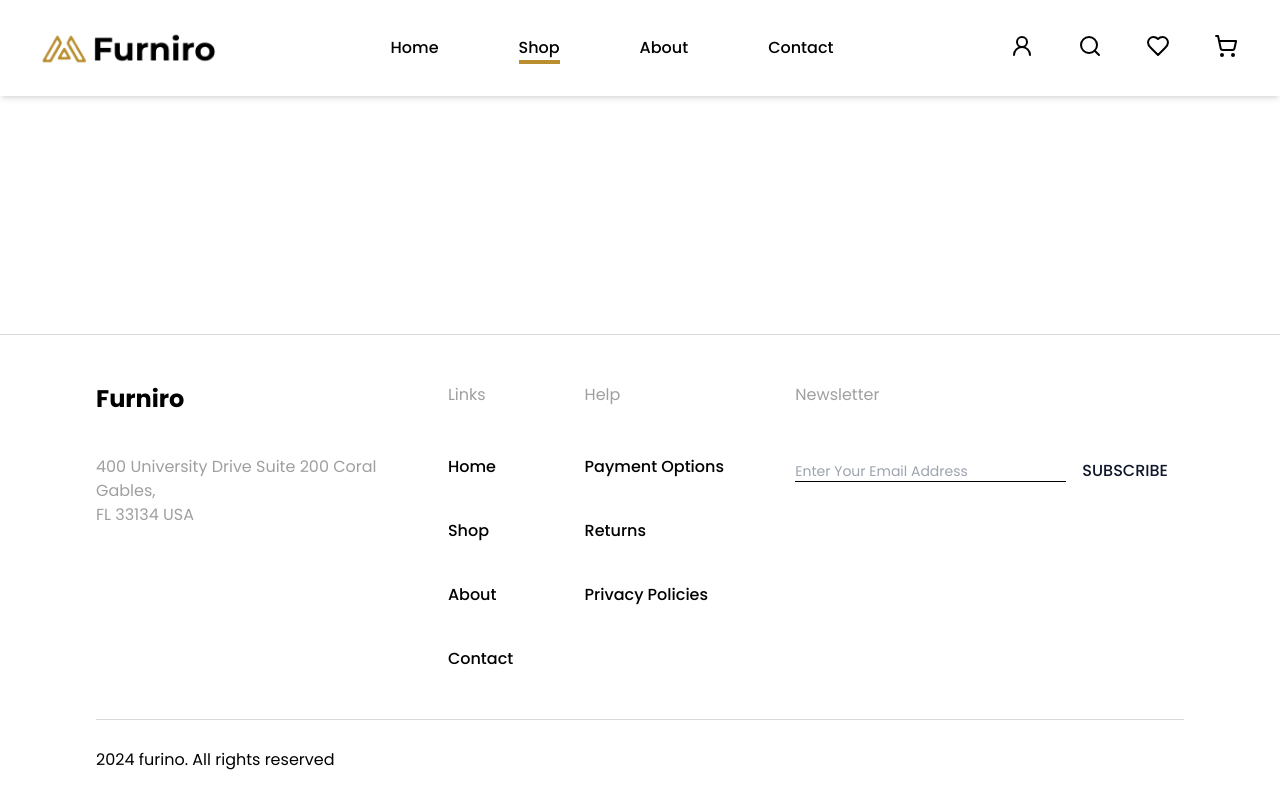
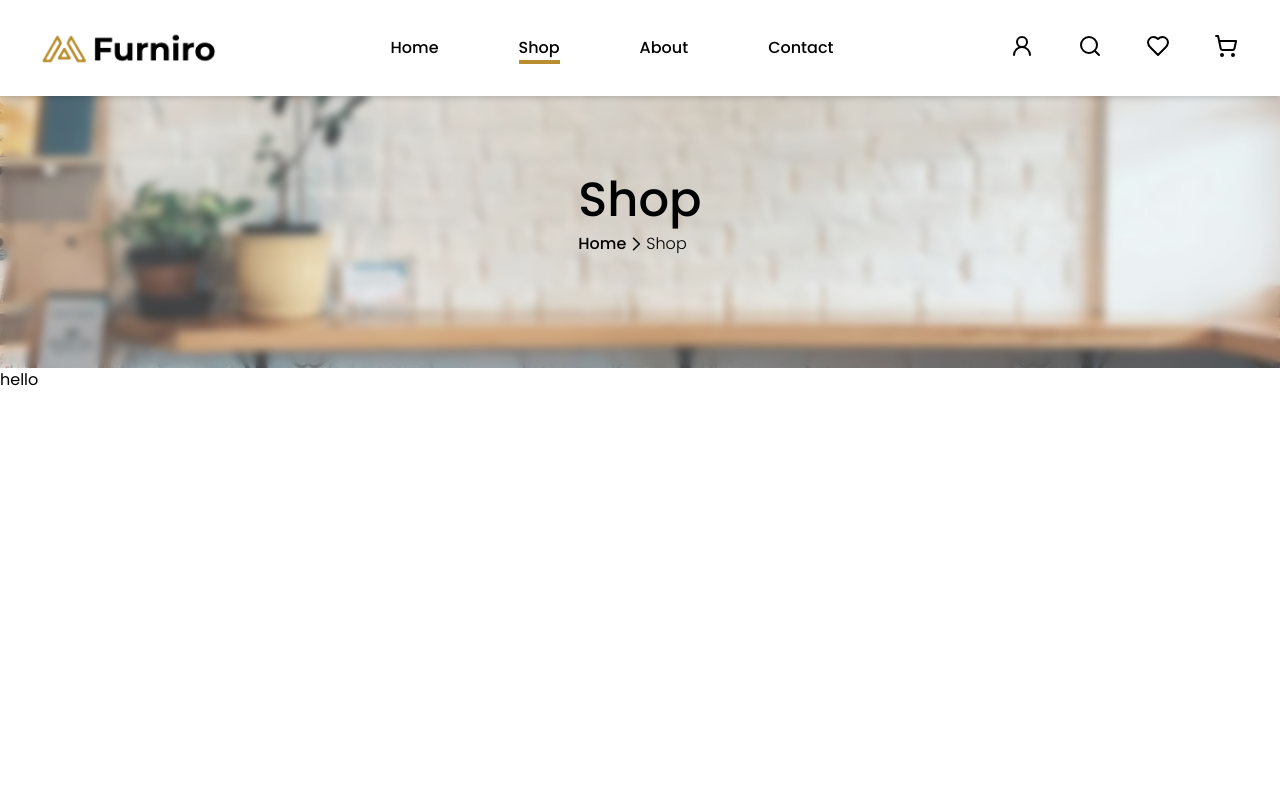
Before and after one commit to sankaSanjeeva/Furniro, a React (Vite) app: page /shop in a window 1280 px wide. Shown: the top 800 px of the page. Built offline with nearby package versions, Linux system fonts and the light colour scheme.

Commit message:
UI implementation of shop banner

```diff
--- a/index.html
+++ b/index.html
@@ -6,7 +6,7 @@
     <link rel="preconnect" href="https://fonts.googleapis.com" />
     <link rel="preconnect" href="https://fonts.gstatic.com" crossorigin />
     <link
-      href="https://fonts.googleapis.com/css2?family=Poppins:wght@400;500;600;700&display=swap"
+      href="https://fonts.googleapis.com/css2?family=Poppins:wght@300;400;500;600;700&display=swap"
       rel="stylesheet"
     />
     <meta name="viewport" content="width=device-width, initial-scale=1.0" />
--- a/src/index.css
+++ b/src/index.css
@@ -8,9 +8,3 @@
     scroll-behavior: smooth;
   }
 }
-
-@layer utilities {
-  .bg-img {
-    background-image: url('assets/background.png');
-  }
-}
--- a/src/pages/home/index.tsx
+++ b/src/pages/home/index.tsx
@@ -5,10 +5,14 @@ import {
   OurProducts,
   Welcome,
 } from './components';
+import background from '@/assets/images/background/home.png';
 
 export default function Home() {
   return (
-    <div className="bg-img bg-center bg-no-repeat bg-cover bg-fixed">
+    <div
+      style={{ backgroundImage: `url(${background})` }}
+      className="bg-center bg-no-repeat bg-cover bg-fixed"
+    >
       <Welcome />
 
       <BrowseTheRange />
--- a/src/pages/index.ts
+++ b/src/pages/index.ts
@@ -1,2 +1,2 @@
-// eslint-disable-next-line import/prefer-default-export
 export { default as Home } from './home';
+export { default as Shop } from './shop';
--- /dev/null
+++ b/src/pages/shop/index.tsx
@@ -0,0 +1,26 @@
+import { ChevronIcon } from '@/assets/icons';
+import background from '@/assets/images/background/cafe.jpg';
+
+export default function Shop() {
+  return (
+    <div>
+      <section
+        style={{ backgroundImage: `url(${background})` }}
+        className="bg-top bg-no-repeat bg-cover bg-fixed"
+      >
+        <div className="backdrop-blur-sm py-28 bg-white/25">
+          <div className="mx-auto w-fit text-center font-medium">
+            <h1 className="text-5xl mb-2">Shop</h1>
+            <p className="flex items-center">
+              <span>Home</span>
+              <ChevronIcon className="w-5 h-5 [&>path]:stroke-black" />
+              <span className="font-light">Shop</span>
+            </p>
+          </div>
+        </div>
+      </section>
+
+      <section className="h-[200vh]">hello</section>
+    </div>
+  );
+}
--- a/src/router.tsx
+++ b/src/router.tsx
@@ -1,6 +1,6 @@
 import { createBrowserRouter } from 'react-router-dom';
 import { ErrorPage, Root } from '@/common/components';
-import { Home } from './pages';
+import { Home, Shop } from './pages';
 
 export default createBrowserRouter([
   {
@@ -14,7 +14,7 @@ export default createBrowserRouter([
       },
       {
         path: 'shop',
-        element: <div />,
+        element: <Shop />,
       },
       {
         path: 'about',
```
Also changed, not shown: src/assets/images/background/cafe.jpg (added), src/assets/images/background/home.png (renamed from src/assets/background.png).
